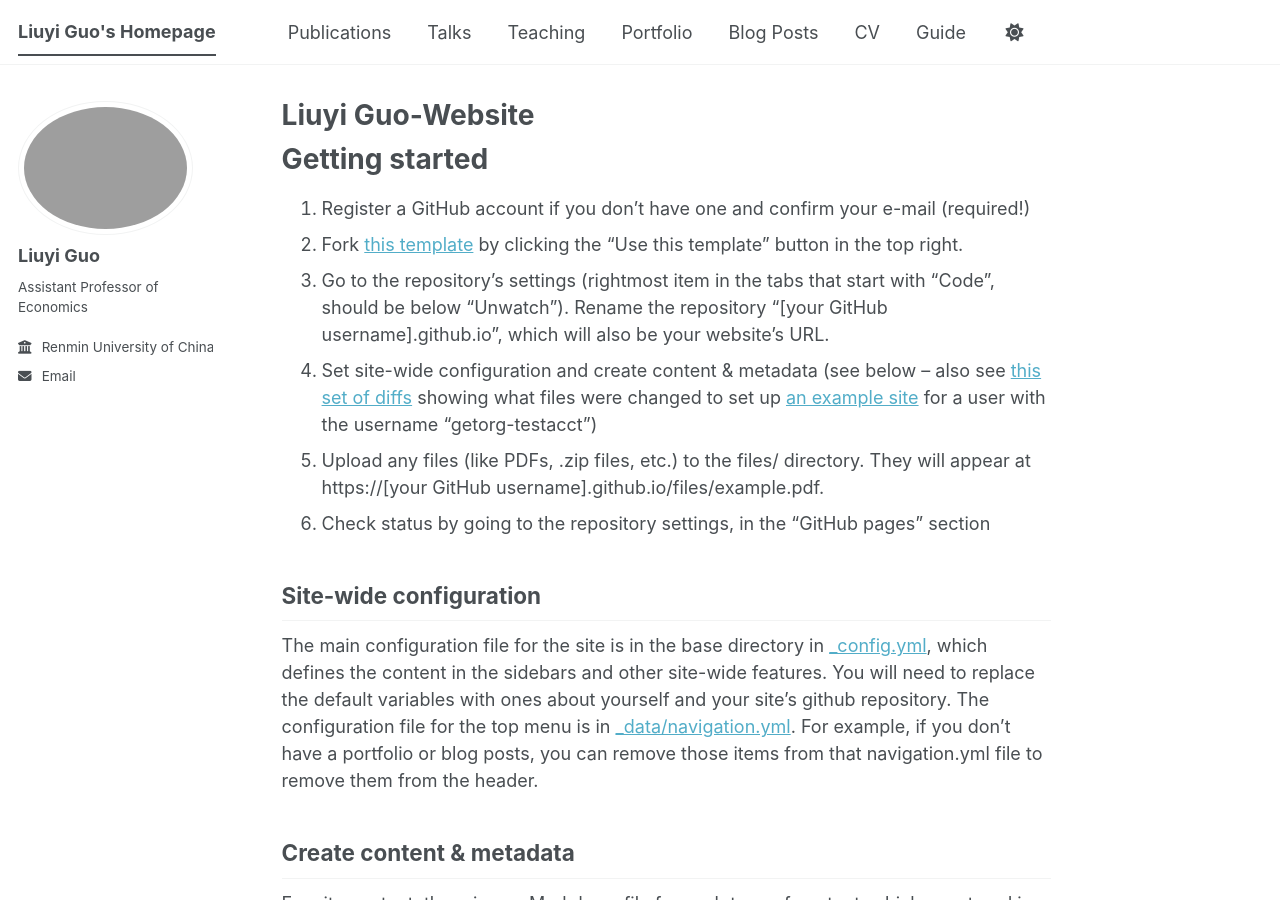
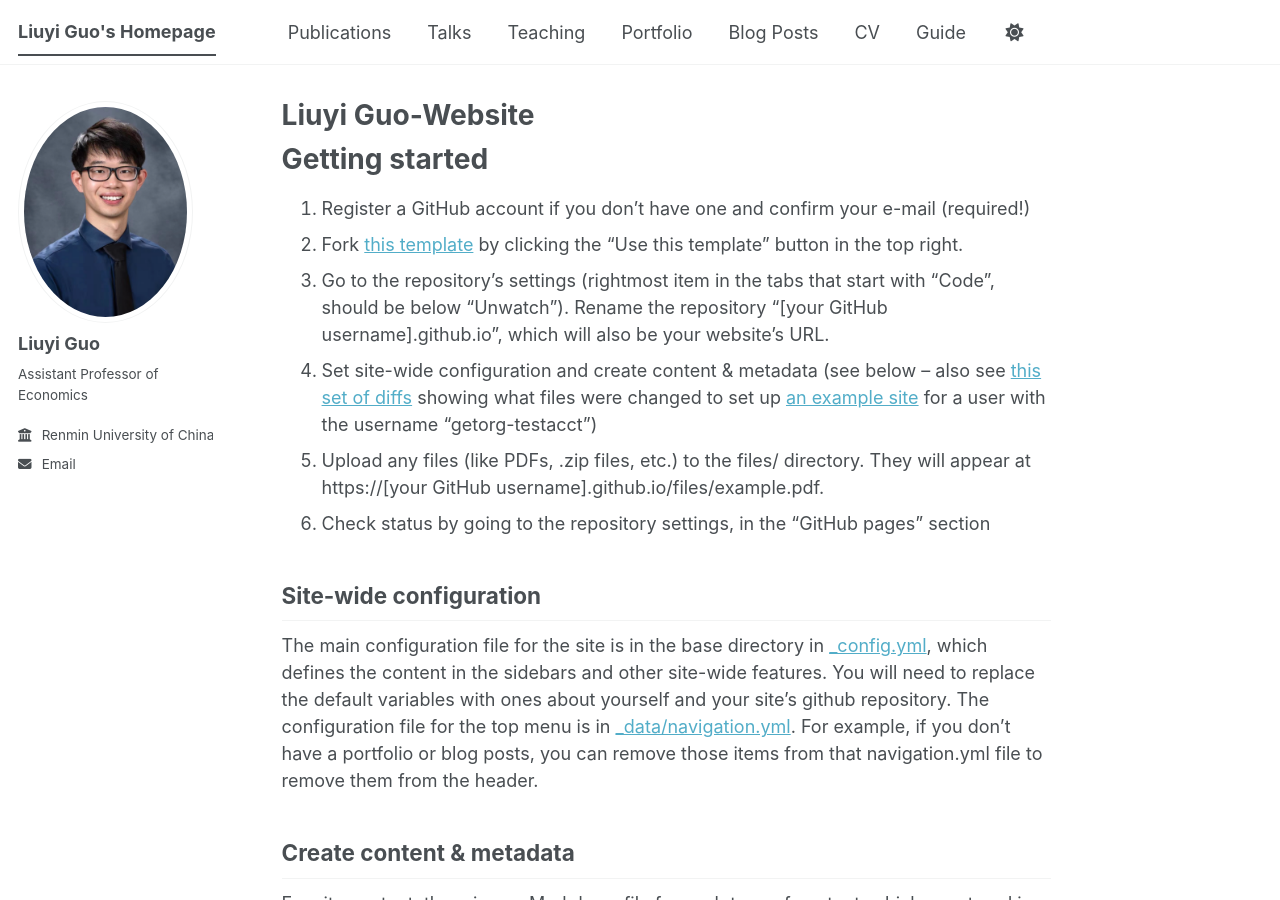
Before and after one commit to guoliuyi/lguo, a Jekyll site: the page built from _pages/about.md, in a window 1280 px wide and 900 px high. Built offline with Jekyll 4.4.1, drawn with Linux system fonts in a browser that asks for light colours; a script bundle is joined from its source files by our own code; library files that are not in the unit come from our copies.

Commit message:
Update _config.yml

```diff
--- a/_config.yml
+++ b/_config.yml
@@ -23,7 +23,7 @@ repository               : "academicpages/academicpages.github.io"
 #               Additional customization can be done by editing /_includes/author-profile.html
 author:
   # Biographic information
-  avatar           : "Photo_Liuyi.png"
+  avatar           : "Photo-Liuyi.png"
   name             : "Liuyi Guo"
   pronouns         : # example: "she/her"
   bio              : "Assistant Professor of Economics"
```
